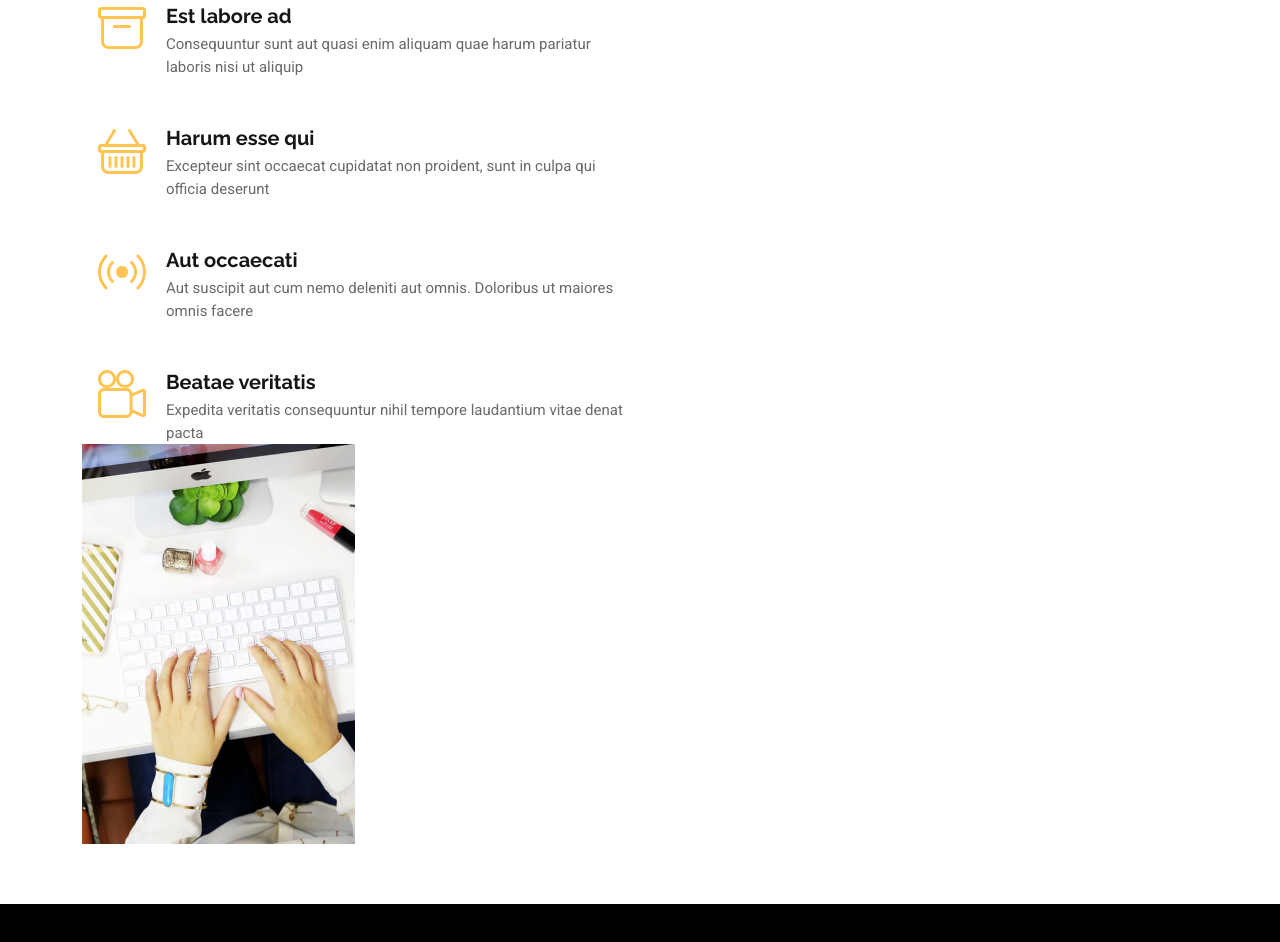
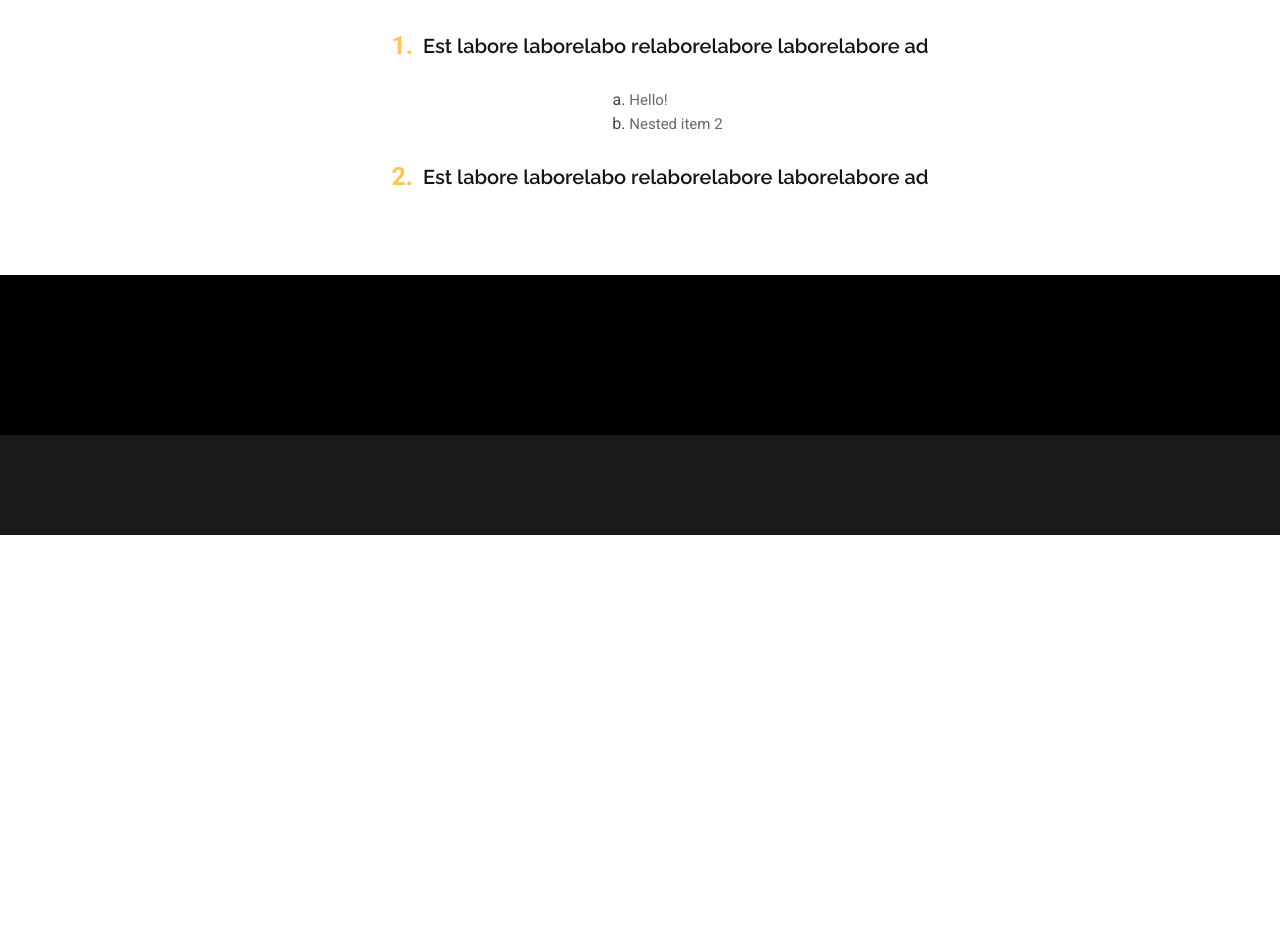
Before and after one commit to SBroaddus220/stevenbroaddus.com, a plain HTML site: page Gp/index.html in a window 1280 px wide. Shown: the part 1416-2358 px from the top of the page. After the commit the page ends 1951 px from the top, so only its background shows below. Drawn offline with Linux system fonts and the light colour scheme.

Commit message:
Get main list somewhat close to what I want

```diff
--- a/Gp/assets/css/main.css
+++ b/Gp/assets/css/main.css
@@ -485,6 +485,62 @@ section,
   margin: 0;
 }
 
+
+/*--------------------------------------------------------------
+# Main List Section
+--------------------------------------------------------------*/
+.main-list-ol {
+  list-style-type: decimal; /* Ensures numbers are shown */
+  padding-left: 40px;       /* Adjust if necessary to make sure numbers appear inside the container */
+  margin-left: 0;
+  width: 100%;              /* Ensures the container is wide enough */
+}
+
+.container {
+  width: 100%;  /* Ensure the container is not too narrow */
+}
+
+.main-list-ol .main-list-item {
+  width: 100%;  /* Ensure list items use full width of the container */
+
+  display: flex;
+  flex-direction: row;  /* Aligns number and content horizontally */
+  align-items: center;  /* Centers items horizontally in the flex container */
+  text-align: left;
+  justify-content: center; /* Centers items vertically in the flex container */
+  margin-top: 20px;        /* Adds space between items */
+
+}
+
+.main-list-ol .main-list-item h4 {
+  font-size: 20px;
+  font-weight: 600;
+  margin: 10px 0; /* Adds space above and below the heading */
+}
+
+.main-list-ol .main-list-item p {
+  font-size: 15px;
+  color: color-mix(in srgb, var(--default-color), transparent 20%);
+  margin: 0;
+}
+
+.main-list-ol .main-list-item .item-number {
+  font-weight: bold;
+  margin-right: 10px; /* Space between number and text */
+  font-size: 25px;
+  color: var(--accent-color);
+}
+
+.nested-list {
+  list-style-type: lower-alpha; /* Nested list with lowercase letters */
+}
+
+
+
+
+
+
+
 /*--------------------------------------------------------------
 # Call To Action Section
 --------------------------------------------------------------*/
--- a/Gp/index.html
+++ b/Gp/index.html
@@ -109,61 +109,48 @@
               </div>
             </div><!-- End Features Item-->
 
-          </div>
         </div>
+
+
 
       </div>
 
+
+
+      </div>
+    </div>
+
     </section><!-- /Features Section -->
 
-    <!-- Features Section -->
-    <section id="features2" class="features section">
+  <!-- Main List Section -->
+  <section id="main-list" class="main-list section">
+    <div class="container">
+      <ol class="main-list-ol">
+        <li class="main-list-item" data-aos="fade-up" data-aos-delay="200">
+          <!-- Required because `flex` display hides ordered numbers for some reason-->
+          <span class="item-number">1.</span>
+          <h4>Est labore laborelabo relaborelabore laborelabore ad</h4>
+        </li><!-- End Main List Item-->
 
-      <div class="container">
+        <li class="main-list-item" data-aos="fade-up" data-aos-delay="300">
+          <ol class="nested-list">
+            <li><p>Hello!</p></li>
+            <li><p>Nested item 2</p></li>
+          </ol>
+        </li>
 
-        <div class="row gy-4">
-          <div class="col-lg-6">
+        <li class="main-list-item" data-aos="fade-up" data-aos-delay="200">
+          <!-- Required because `flex` display hides ordered numbers for some reason-->
+          <span class="item-number">2.</span>
+          <h4>Est labore laborelabo relaborelabore laborelabore ad</h4>
+        </li><!-- End Main List Item-->
 
-            <div class="features-item d-flex ps-0 ps-lg-3 pt-4 pt-lg-0" data-aos="fade-up" data-aos-delay="200">
-              <i class="bi bi-archive flex-shrink-0"></i>
-              <div>
-                <h4>Est labore ad</h4>
-                <p>Consequuntur sunt aut quasi enim aliquam quae harum pariatur laboris nisi ut aliquip</p>
-              </div>
-            </div><!-- End Features Item-->
+      </ol>
+    </div>
 
-            <div class="features-item d-flex mt-5 ps-0 ps-lg-3" data-aos="fade-up" data-aos-delay="300">
-              <i class="bi bi-basket flex-shrink-0"></i>
-              <div>
-                <h4>Harum esse qui</h4>
-                <p>Excepteur sint occaecat cupidatat non proident, sunt in culpa qui officia deserunt</p>
-              </div>
-            </div><!-- End Features Item-->
+  </section>
 
-            <div class="features-item d-flex mt-5 ps-0 ps-lg-3" data-aos="fade-up" data-aos-delay="400">
-              <i class="bi bi-broadcast flex-shrink-0"></i>
-              <div>
-                <h4>Aut occaecati</h4>
-                <p>Aut suscipit aut cum nemo deleniti aut omnis. Doloribus ut maiores omnis facere</p>
-              </div>
-            </div><!-- End Features Item-->
 
-            <div class="features-item d-flex mt-5 ps-0 ps-lg-3" data-aos="fade-up" data-aos-delay="500">
-              <i class="bi bi-camera-reels flex-shrink-0"></i>
-              <div>
-                <h4>Beatae veritatis</h4>
-                <p>Expedita veritatis consequuntur nihil tempore laudantium vitae denat pacta</p>
-              </div>
-            </div><!-- End Features Item-->
-
-            <div class="features-image col-lg-6" data-aos="fade-up" data-aos-delay="100"><img src="assets/img/features-bg.jpg" alt=""></div>
-
-          </div>
-        </div>
-
-      </div>
-
-    </section><!-- /Features Section -->
 
     <!-- Call To Action Section -->
     <section id="call-to-action" class="call-to-action section">
```
Also changed, not shown: Gp/text-index.html (added, +42 -0 lines).
